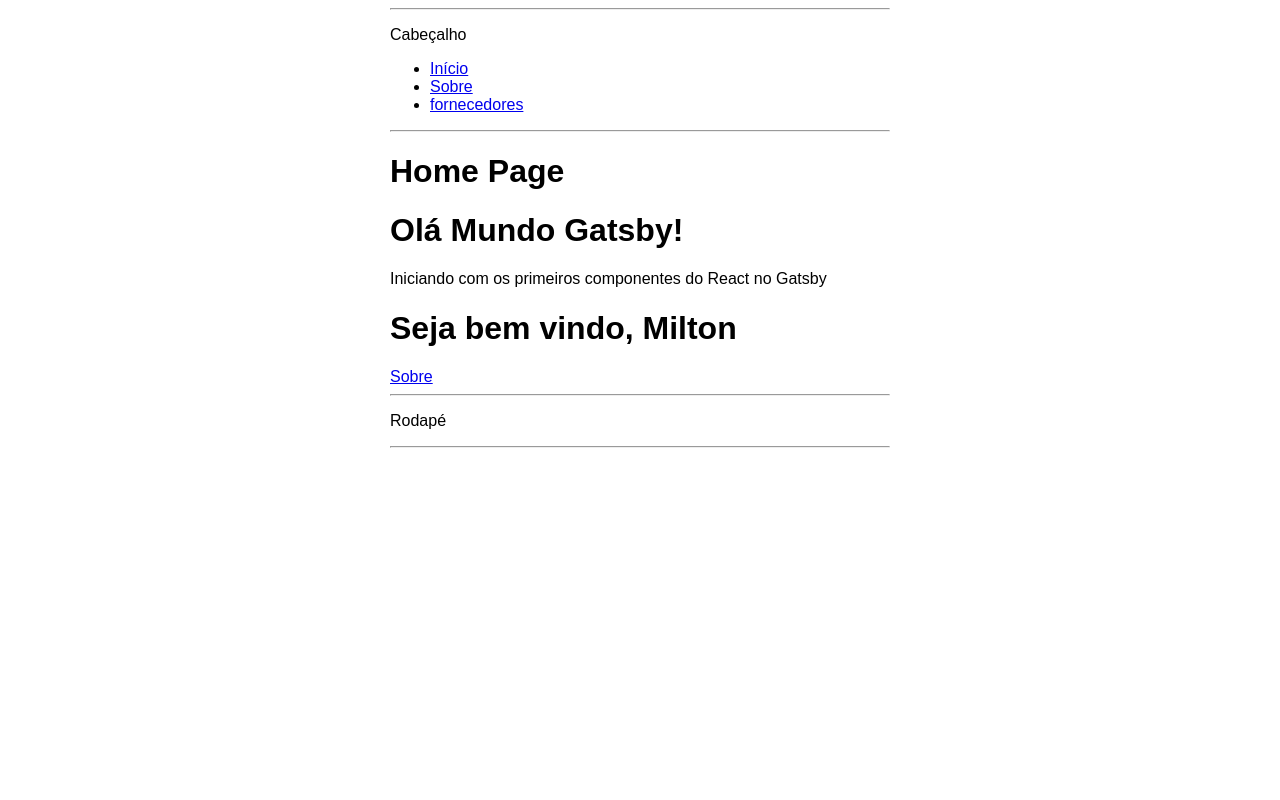
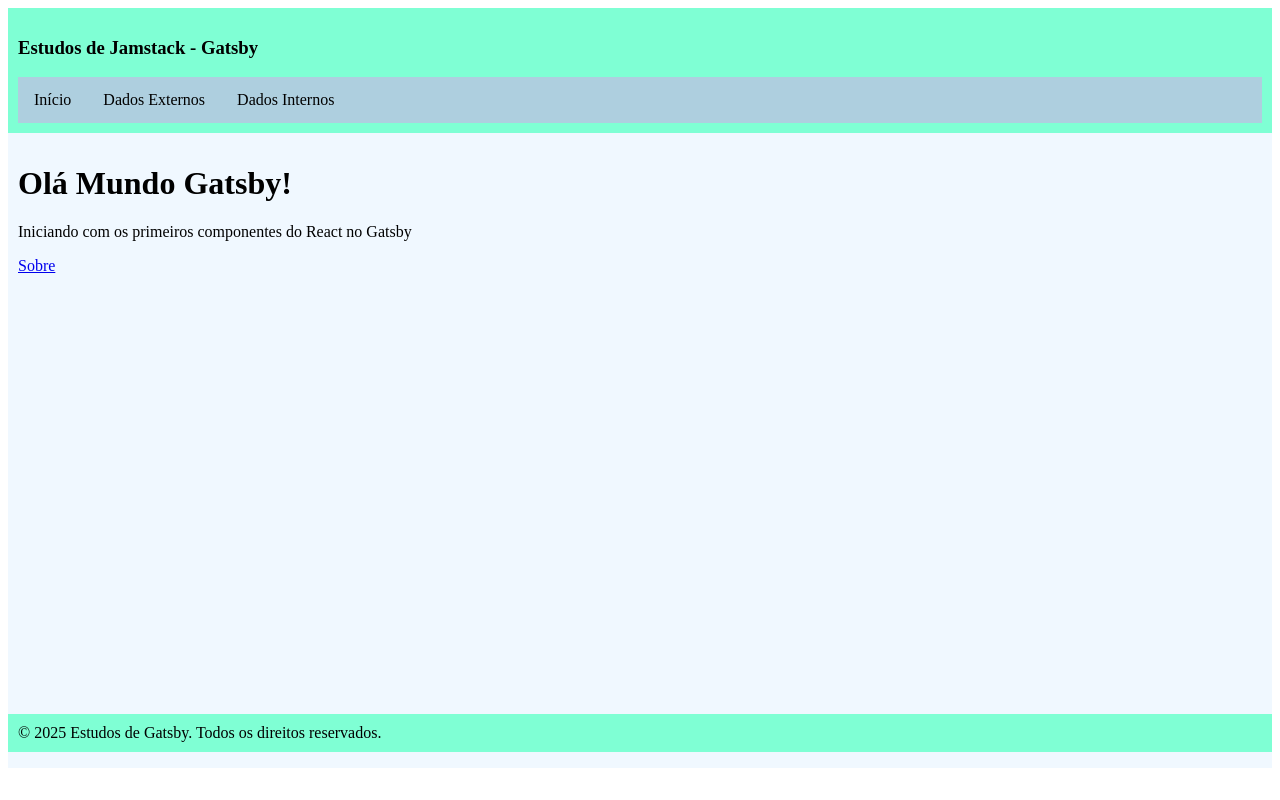
Before and after one commit to joaov-reis/Gatsby, a Gatsby site: page / in a window 1280 px wide. Built offline with nearby package versions, Linux system fonts and the light colour scheme; Gatsby itself is replaced by a stand-in of ours.

Commit message:
inicio aula 3

```diff
--- /dev/null
+++ b/src/components/footer.js
@@ -0,0 +1,9 @@
+import * as React from "react"
+
+export default function Footer({copyrightYear}) {
+  return (
+    <p className="footer">
+        © {copyrightYear} Estudos de Gatsby. Todos os direitos reservados.
+      </p>
+  )
+}
--- /dev/null
+++ b/src/components/layout.css
@@ -0,0 +1,43 @@
+.layout {
+  width: 100%;
+  height: 95vh;
+  display: grid;
+  grid: "header" auto "main" 1fr "footer" auto / 1fr;
+  background-color: aliceblue;
+}
+
+.header {
+  grid-area: header;
+  background-color: aquamarine;
+  padding: 10px;
+}
+
+.main {
+  grid-area: main;
+  padding: 10px;
+}
+
+.footer {
+  grid-area: footer;
+  background-color: aquamarine;
+  padding: 10px;
+}
+
+.topnav {
+  overflow: hidden;
+  background-color: #AECFDF;
+}
+
+.topnav a {
+  float: left;
+  display: block;
+  color: black;
+  text-align: center;
+  padding: 14px 16px;
+  text-decoration: none;
+}
+
+.topnav a:hover {
+  background-color: #9F9FAD;
+  color: black;
+}
--- a/src/components/layout.js
+++ b/src/components/layout.js
@@ -1,27 +1,23 @@
 import * as React from "react"
+import "./layout.css"
+import Footer from "./footer.js"
 import { Link } from "gatsby"
-import {container, navLinks, navLinkItem, navLinkText} from "./layout.module.css"
 
-export default function Layout({title, children}) {
+export default function Layout({children}) { //Desestruturação de objeto
   return (
-    <div className={container}>
-      <hr />
-      <p>Cabeçalho</p>
-      <nav>
-        <ul className={navLinks}>
-          <li className={navLinkItem}><Link className={navLinkText} to="/">Início</Link></li>
-          <li className={navLinkItem}><Link className={navLinkText} to="/about">Sobre</Link></li>
-          <li className={navLinkItem}><Link className={navLinkText} to="/fornecedores">fornecedores</Link></li>
-        </ul>
-      </nav>
-      <hr />
-      <main>
-        <h1>{title}</h1>
+    <main className="layout">
+      <div className="header">
+        <h3>Estudos de Jamstack - Gatsby</h3>
+        <nav className="topnav">
+          <Link to="/">Início</Link>
+          <Link to="/pagina2">Dados Externos</Link>
+          <Link to="/pagina3">Dados Internos</Link>
+        </nav>
+      </div>
+      <div className="main">
         {children}
-      </main>
-      <hr />
-        <p>Rodapé</p>
-      <hr />
-    </div>
+      </div>
+      <Footer copyrightYear={2025}/>
+    </main>
   )
 }
--- a/src/components/layout.module.css
+++ /dev/null
@@ -1,24 +0,0 @@
-.container {
-    margin: auto;
-    max-width: 500px;
-    font-family: sans-serif;
-}
-
-.heading {
-    color: rebeccapurple;
-}
-
-.nav-links {
-    background-color: aquamarine;
-    display: flex;
-    list-style: none;
-    padding-left: 0;
-}
-
-.nav-link-item {
-    padding-right: 2rem;
-}
-
-.nav-link-text {
-    color: black;
-}
--- a/src/components/teste.js
+++ /dev/null
@@ -1,9 +0,0 @@
-import * as React from "react" //Pega tudo que está dentro do módulo "React"
-
-export default function Teste(props){
-    return (
-        <div>
-            <h1>Seja bem vindo, {props.nome}</h1>
-        </div>
-    )
-}
--- a/src/pages/index.js
+++ b/src/pages/index.js
@@ -1,14 +1,12 @@
 import * as React from "react" //Pega tudo que está dentro do módulo "React"
 import { Link } from "gatsby"  //Pega tudosomente o elemento "link" que está dentro do módulo "gatsby"
 import Layout from "../components/layout"
-import Teste from "../components/teste"
 
 export default function IndexPage () {
   return (
     <Layout title="Home Page">
       <h1>Olá Mundo Gatsby!</h1>
       <p>Iniciando com os primeiros componentes do React no Gatsby</p>
-      <Teste nome="Milton" />
       <Link to="/about">Sobre</Link>
     </Layout>
   )
```
